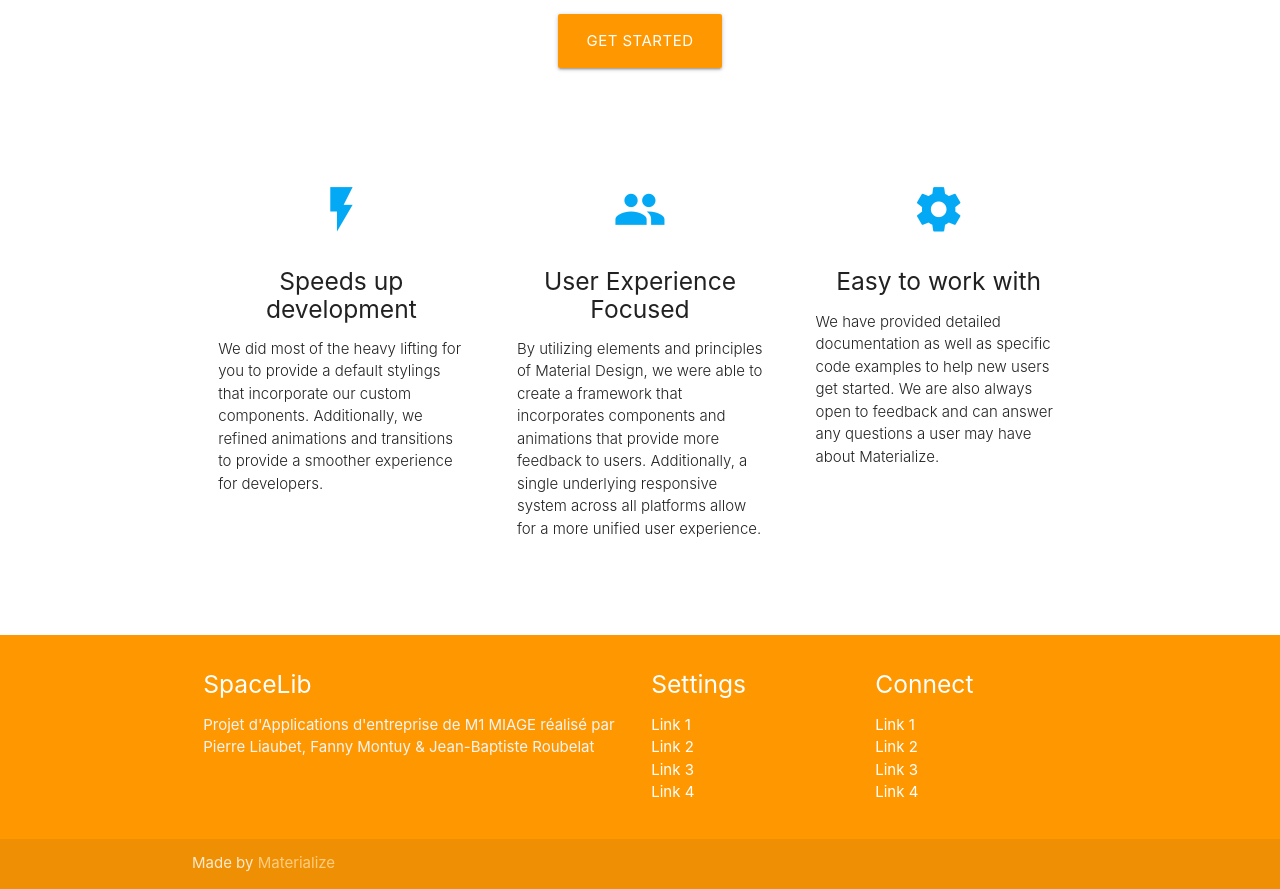
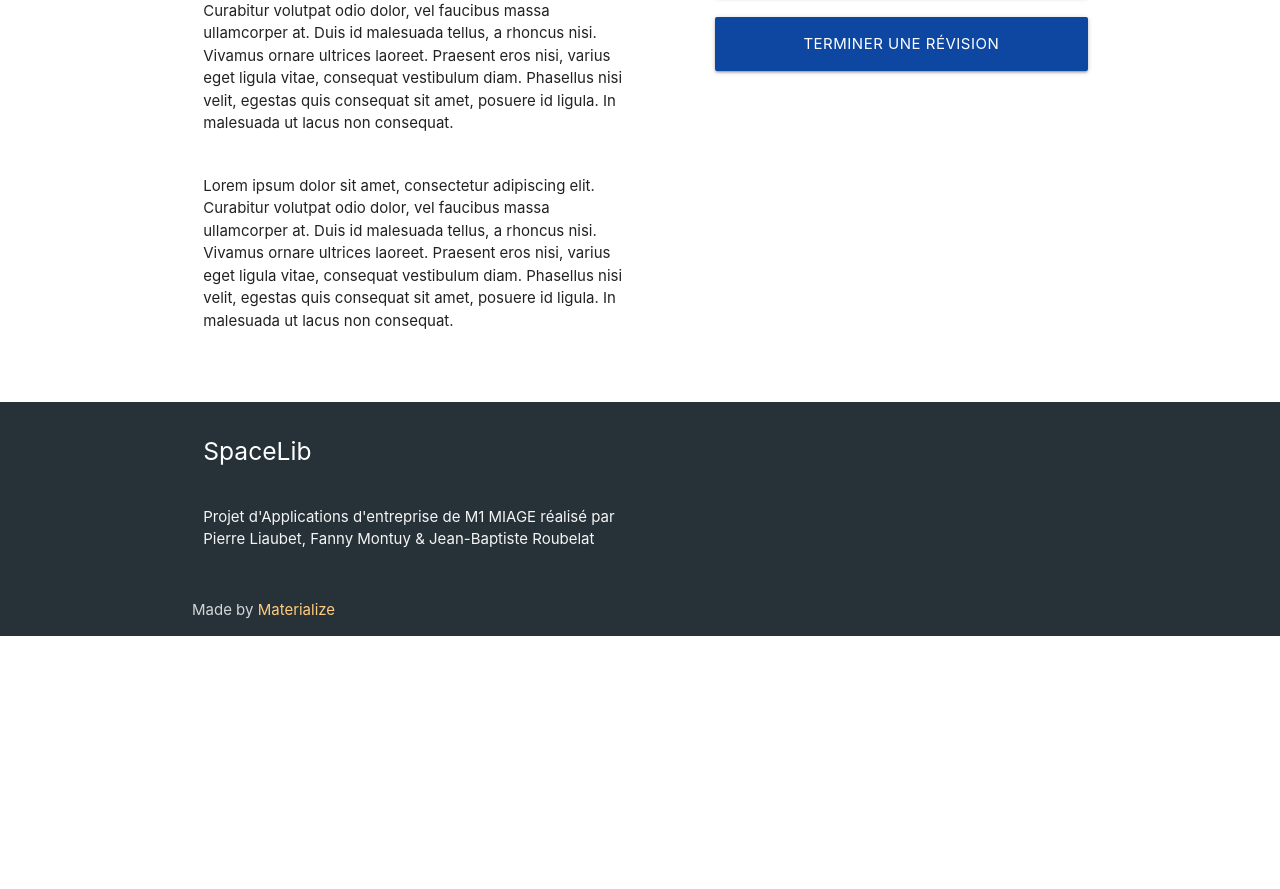
Before and after one commit to Nexoz/Spacelib, a website: page MecanoApp/app/index.html in a window 1280 px wide. Shown: the part 320-1209 px from the top of the page. After the commit the page ends 956 px from the top, so only its background shows below. Drawn offline with nearby package versions, Linux system fonts and the light colour scheme.

Commit message:
homepage

```diff
--- a/MecanoApp/app/css/style.css
+++ b/MecanoApp/app/css/style.css
@@ -12,3 +12,21 @@
 .icon-block .material-icons {
 	font-size: inherit;
 }
+
+
+
+.fill {
+  width: -webkit-fill-available;
+}
+
+.mainrow {
+  margin-top: 10vh;
+}
+
+p {
+  margin-top: 5vh;
+}
+
+.buttoncol {
+  margin-top: 13vh;
+}
--- a/MecanoApp/app/index.html
+++ b/MecanoApp/app/index.html
@@ -11,7 +11,7 @@
   <link href="css/style.css" type="text/css" rel="stylesheet" media="screen,projection"/>
 </head>
 <body>
-  <nav class="light-blue lighten-1" role="navigation">
+  <nav class="blue darken-4" role="navigation">
     <div class="nav-wrapper container"><a id="logo-container" href="#" class="brand-logo">SpaceLib</a>
       <ul class="right hide-on-med-and-down">
         <li><a href="#">Acceuil</a></li>
@@ -27,8 +27,9 @@
       <a href="#" data-target="nav-mobile" class="sidenav-trigger"><i class="material-icons">menu</i></a>
     </div>
   </nav>
-  <div class="section no-pad-bot" id="index-banner">
+  <!--<div class="section no-pad-bot" id="index-banner">
     <div class="container">
+
       <br><br>
       <h1 class="header center orange-text">Starter Template</h1>
       <div class="row center">
@@ -40,13 +41,23 @@
       <br><br>
 
     </div>
-  </div>
+  </div>-->
 
 
   <div class="container">
     <div class="section">
-
-      <!--   Icon Section   -->
+        <div class='row mainrow'>
+            <div class='col m6 valign-center'>
+              <h4>Bienvenue dans la station Monzbi</h4>
+              <p>Lorem ipsum dolor sit amet, consectetur adipiscing elit. Curabitur volutpat odio dolor, vel faucibus massa ullamcorper at. Duis id malesuada tellus, a rhoncus nisi. Vivamus ornare ultrices laoreet. Praesent eros nisi, varius eget ligula vitae, consequat vestibulum diam. Phasellus nisi velit, egestas quis consequat sit amet, posuere id ligula. In malesuada ut lacus non consequat.</p>
+              <p>Lorem ipsum dolor sit amet, consectetur adipiscing elit. Curabitur volutpat odio dolor, vel faucibus massa ullamcorper at. Duis id malesuada tellus, a rhoncus nisi. Vivamus ornare ultrices laoreet. Praesent eros nisi, varius eget ligula vitae, consequat vestibulum diam. Phasellus nisi velit, egestas quis consequat sit amet, posuere id ligula. In malesuada ut lacus non consequat.</p>
+            </div>
+            <div class='col s12 m5 valign-center offset-m1 buttoncol'>
+              <div class='row'><a class="waves-effect waves-light btn-large hoverable blue darken-4 fill">Choisir une navette à réviser</a></div>
+              <div class='row'><a class='waves-effect waves-light btn-large hoverable blue darken-4 fill'>Terminer une révision</a></div>
+            </div>
+          </div>
+      <!--   Icon Section
       <div class="row">
         <div class="col s12 m4">
           <div class="icon-block">
@@ -74,13 +85,13 @@
             <p class="light">We have provided detailed documentation as well as specific code examples to help new users get started. We are also always open to feedback and can answer any questions a user may have about Materialize.</p>
           </div>
         </div>
-      </div>
+      </div> -->
 
     </div>
-    <br><br>
   </div>
+  <div class="row"></div>
 
-  <footer class="page-footer orange">
+  <footer class="page-footer blue-grey darken-4">
     <div class="container">
       <div class="row">
         <div class="col l6 s12">
@@ -89,24 +100,7 @@
 
 
         </div>
-        <div class="col l3 s12">
-          <h5 class="white-text">Settings</h5>
-          <ul>
-            <li><a class="white-text" href="#!">Link 1</a></li>
-            <li><a class="white-text" href="#!">Link 2</a></li>
-            <li><a class="white-text" href="#!">Link 3</a></li>
-            <li><a class="white-text" href="#!">Link 4</a></li>
-          </ul>
-        </div>
-        <div class="col l3 s12">
-          <h5 class="white-text">Connect</h5>
-          <ul>
-            <li><a class="white-text" href="#!">Link 1</a></li>
-            <li><a class="white-text" href="#!">Link 2</a></li>
-            <li><a class="white-text" href="#!">Link 3</a></li>
-            <li><a class="white-text" href="#!">Link 4</a></li>
-          </ul>
-        </div>
+
       </div>
     </div>
     <div class="footer-copyright">
```
